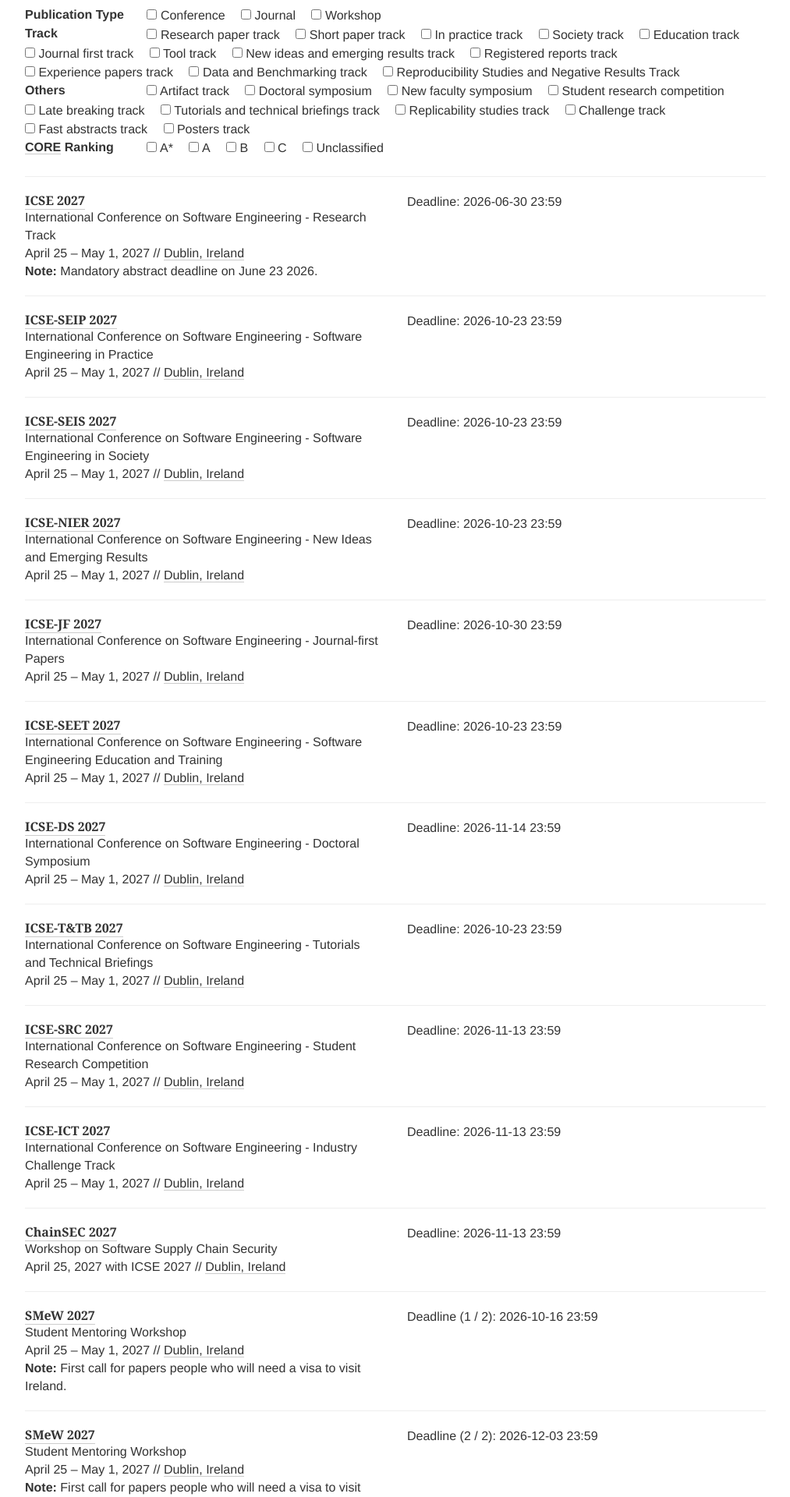
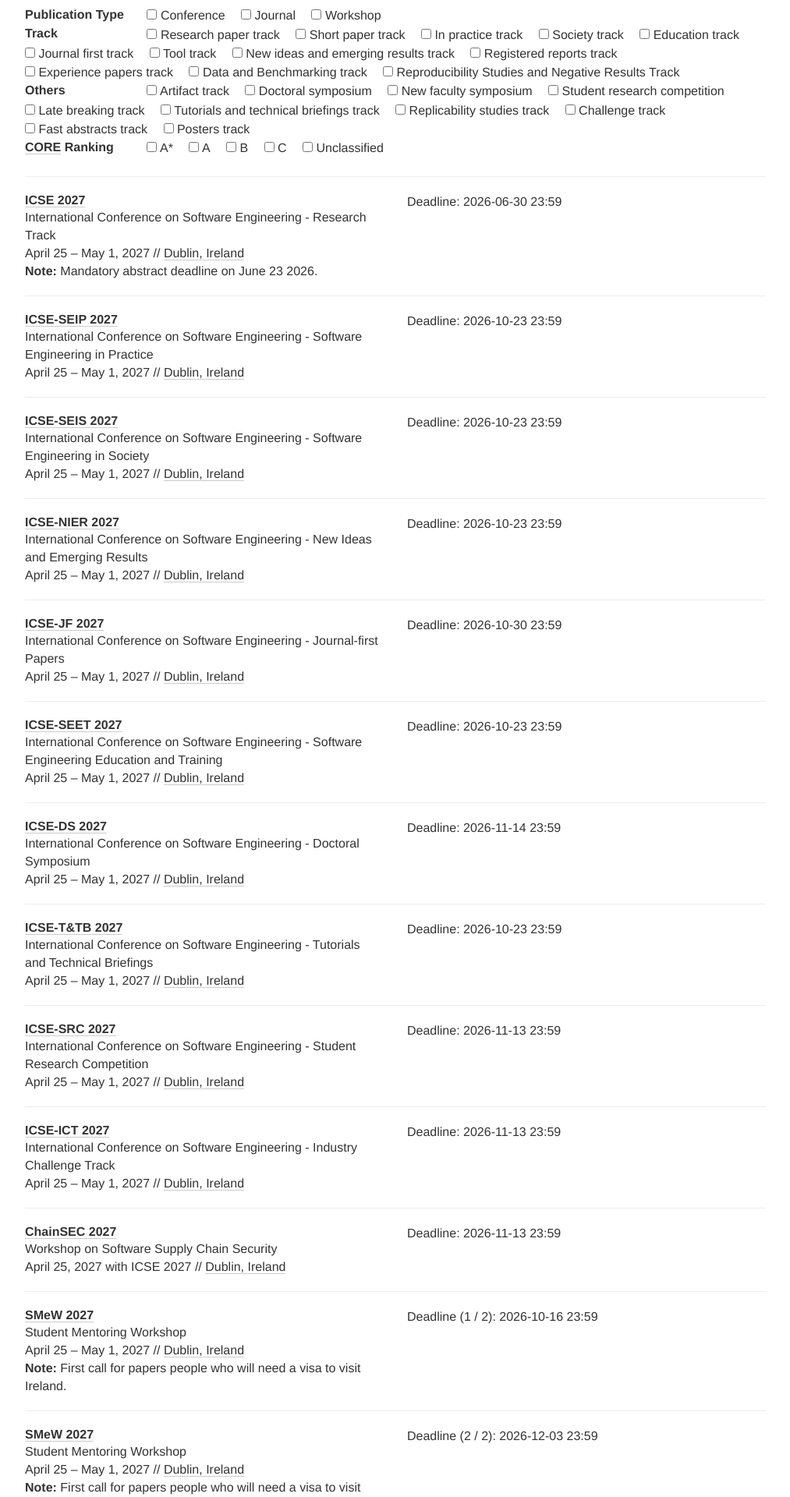
Before and after one commit to se-deadlines/se-deadlines.github.io, a Jekyll site: the page built from index.html, in a window 1280 px wide. Shown: the part 356-2276 px from the top of the page at 78% size, without its empty margins (133-1146 px from the left). Built offline with Jekyll 4.4.1, drawn with Linux system fonts in a browser that asks for light colours; nearby versions of some CDN libraries.

Commit message:
Revert "Make conference names bold in a distinct serif font"
This reverts commit 997e00622a86da7b1c89d5129c67bdf5e13770f8.

```diff
--- a/static/css/deadlines.css
+++ b/static/css/deadlines.css
@@ -35,8 +35,7 @@
 h2 {
   font-size: 1em;
   line-height: 1.25;
-  font-weight: 700;
-  font-family: Georgia, 'Times New Roman', serif;
+  font-weight: 600;
 }
 
 .page-header {
```
